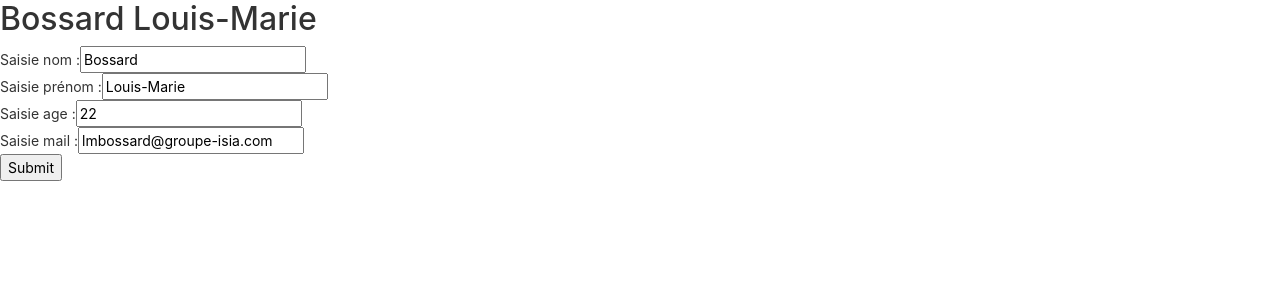
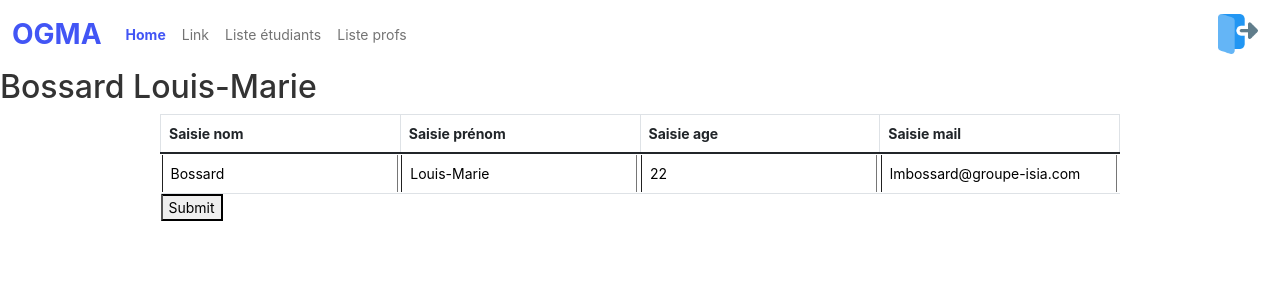
Before and after one commit to JarIaxe/web_services, an Angular app in the folder Front/angular-webservice/: page /users/modify/1 in a window 1280 px wide. Shown: the top 300 px of the page. Built offline with nearby package versions, Linux system fonts and the light colour scheme.

Commit message:
trash css bruh

```diff
--- a/Front/angular-webservice/src/app/list-user/list-user.component.html
+++ b/Front/angular-webservice/src/app/list-user/list-user.component.html
@@ -6,9 +6,9 @@
             <th class="col-sm-2" hidden="true">ID</th>
             <th scope="col" data-field="Nom">Nom</th>
             <th scope="col" data-field="Prenom">Prénom</th>
-            <th scope="col" data-field="Nom">Age</th>
-            <th scope="col" data-field="Nom">Cours</th>
-            <th scope="col" data-field="Nom">Actions</th>
+            <th scope="col" data-field="Age">Age</th>
+            <th scope="col" data-field="Cours">Cours</th>
+            <th scope="col" data-field="Actions">Actions</th>
         </tr>
     </thead>
 
--- a/Front/angular-webservice/src/app/modify-user/modify-user.component.css
+++ b/Front/angular-webservice/src/app/modify-user/modify-user.component.css
@@ -0,0 +1,13 @@
+#gradeTable {
+    width: 75%;
+    margin: 0 auto;
+}
+
+th.name-col, th.grade-col {
+    cursor: pointer;
+}
+
+.action-picture img {
+    width: 30px;
+    height: 30px;
+}
--- a/Front/angular-webservice/src/app/modify-user/modify-user.component.html
+++ b/Front/angular-webservice/src/app/modify-user/modify-user.component.html
@@ -1,14 +1,27 @@
+<app-navbar ></app-navbar>
+
 <div *ngIf="stud">
     <h2>{{stud.nom + " " + stud.prenom}}</h2>
+
     <form>
-        <label for="">Saisie nom : </label>
-        <input id="saisieNom" class="" type="text" value="{{stud.nom}}" placeholder="Nom de famille"><br>
-        <label for="">Saisie prénom : </label>
-        <input id="saisieNom" class="" type="text" value="{{stud.prenom}}" placeholder="Prénom"><br>
-        <label for="">Saisie age : </label>
-        <input id="saisieNom" class="" type="text" value="{{stud.age}}" placeholder="Age"><br>
-        <label for="">Saisie mail : </label>
-        <input id="saisieNom" class="" type="text" value="{{stud.mail}}" placeholder="Adresse mail"><br>
-        <input type="submit">
+        <table class="table table-bordered table-striped" id="gradeTable">
+            <thead class="thead-dark">
+                <tr>
+                    <th scope="col" data-field="Nom">Saisie nom</th>
+                    <th scope="col" data-field="Prenom">Saisie prénom</th>
+                    <th scope="col" data-field="Nom">Saisie age</th>
+                    <th scope="col" data-field="Nom">Saisie mail</th>
+                </tr>
+            </thead>
+
+            <tbody>
+                <td><input id="saisieNom" class="" type="text" value="{{stud.nom}}" placeholder="Nom de famille"></td>
+                <td><input id="saisiePrenom" class="" type="text" value="{{stud.prenom}}" placeholder="Prénom"></td>
+                <td><input id="saisieAge" class="" type="text" value="{{stud.age}}" placeholder="Age"></td>
+                <td><input id="saisieMail" class="" type="text" value="{{stud.mail}}" placeholder="Mail"></td>
+            </tbody>
+            <input type="submit">
+        </table>
+
     </form>
 </div>
```
